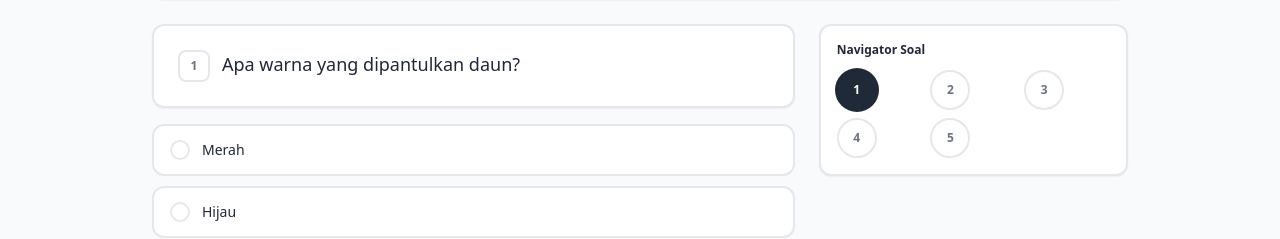
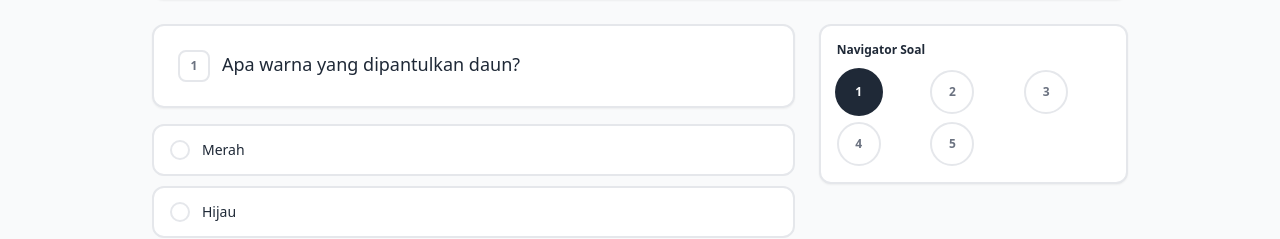
Before and after one commit to kemal-faza/neurodivergent-lms, a Next.js app: page /belajar/kuis/q1 in a window 1280 px wide. Shown: the part 149-388 px from the top of the page. Built offline with nearby package versions, Linux system fonts and the light colour scheme.

Commit message:
fix: add a11y states and monotonic progress bar to question navigator

```diff
--- a/src/components/KuisEngine.tsx
+++ b/src/components/KuisEngine.tsx
@@ -89,7 +89,7 @@ export function KuisEngine({
             <div className="flex-1 h-2.5 bg-muted/20 rounded-full overflow-hidden">
               <div
                 className="h-full bg-fg transition-all duration-300 rounded-full"
-                style={{ width: `${((qIndex + (submitted ? 1 : 0)) / totalQ) * 100}%` }}
+                style={{ width: `${(Object.keys(answers).length / totalQ) * 100}%` }}
               />
             </div>
           </div>
@@ -226,14 +226,22 @@ export function KuisEngine({
                 } else if (answer) {
                   cls = "bg-red-500 text-white";
                 }
+                const stateLabel = isCurrent
+                  ? "sedang dikerjakan"
+                  : answer?.isCorrect
+                  ? "dijawab benar"
+                  : answer
+                  ? "dijawab salah"
+                  : "belum dikerjakan";
 
                 return (
                   <button
                     key={i}
                     type="button"
                     onClick={() => handleJumpToQuestion(i)}
-                    className={`w-10 h-10 rounded-full text-xs font-sans font-semibold flex items-center justify-center transition-all ${cls}`}
-                    aria-label={`Soal ${i + 1}`}
+                    aria-current={isCurrent ? "step" : undefined}
+                    aria-label={`Soal ${i + 1}, ${stateLabel}`}
+                    className={`w-11 h-11 min-h-[44px] rounded-full text-xs font-sans font-semibold flex items-center justify-center transition-all ${cls}`}
                   >
                     {i + 1}
                   </button>
```
